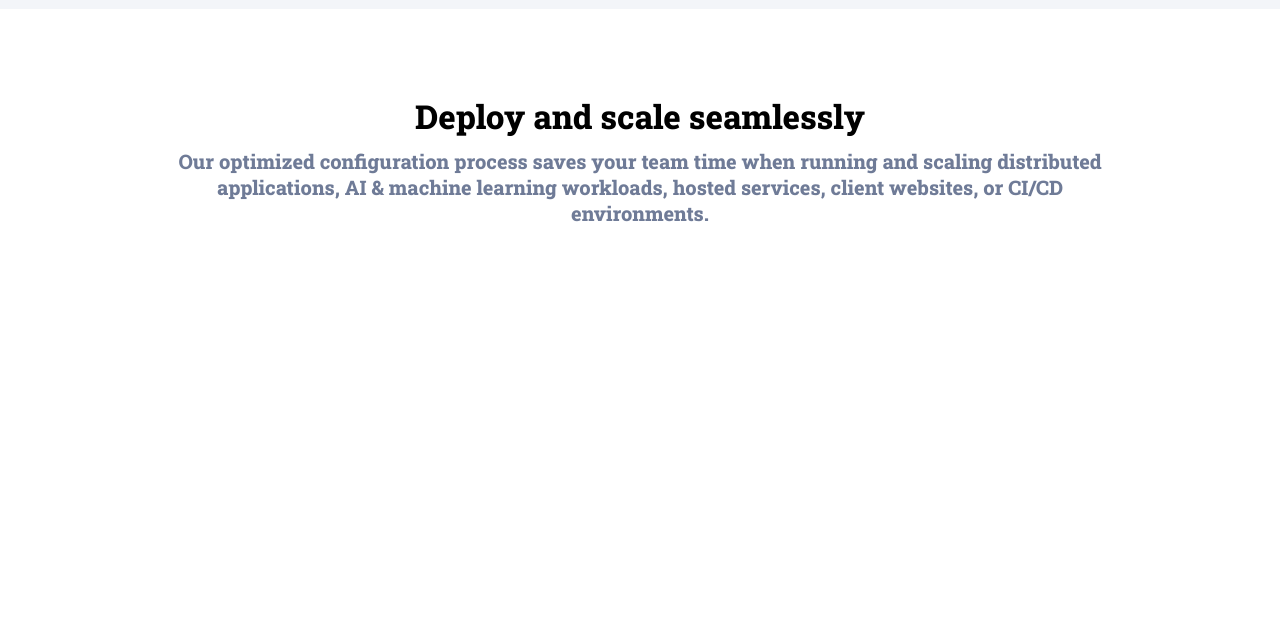
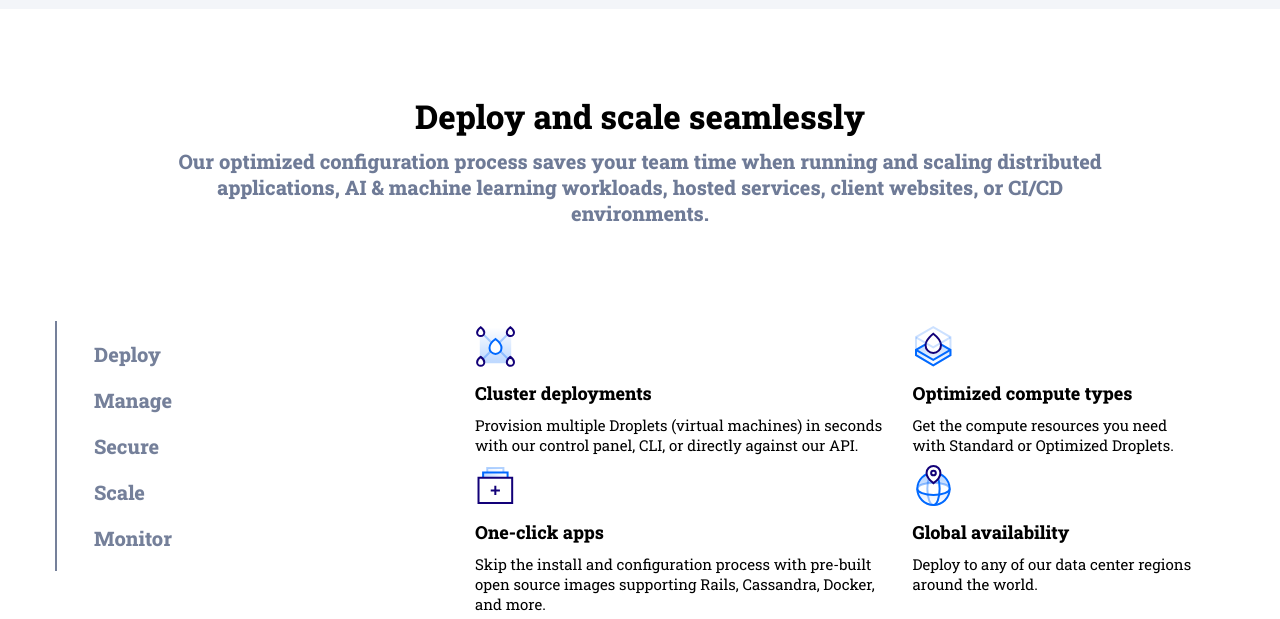
Before and after one commit to mauriziogiuffredi91/html-css-digitalocean, a plain HTML site: page index.html in a window 1280 px wide. Shown: the part 691-1310 px from the top of the page. Before the commit the page ends 1012 px from the top, so only its background shows below. Drawn offline with Linux system fonts and the light colour scheme.

Commit message:
add sidebar

```diff
--- a/css/main.css
+++ b/css/main.css
@@ -2,6 +2,7 @@ h1,
 h2,
 h3,
 h4,
+h5,
 p{
     margin: 0;
     padding: 0;
@@ -276,12 +277,12 @@ li a{
         width: 13%;
         padding-left: 60px;
         vertical-align: middle;
+    }
 
 
 
 
 
-    }
     .section_loghi .log img{
         width: 140px;
     }
@@ -326,6 +327,39 @@ li a{
     padding: 10px 80px;
 
 }
+
+.sidebar-box .sidebar{
+    border-left: 2px solid #75809a;
+    padding-left: 37px;
+
+}
+.sidebar-box .sidebar li{
+    display: block;
+    margin:20px 0;
+    list-style: none;
+
+
+}
+
+.sidebar-box .sidebar h4{
+    color: #75809a;
+    font-size: 20px;
+}
+
+.sidebar-box .box-content{
+    margin: 5px 0;
+
+}
+
+.sidebar-box .box-content h4{
+    margin: 10px 0;
+    font-size: 18px;
+}
+
+.sidebar-box .box-content p{
+    font-size: 15px;
+}
+
 /* section choiche */
 
 .section_choiche{
--- a/index.html
+++ b/index.html
@@ -231,10 +231,106 @@
             </div>
 
 
+        </div>
+
+        <div class="sidebar-box col-xs-12 col-sm-12 col-md-12 col-lg-12">
+
+            <div class="container">
+                <div class="sidebar col-xs-12 col-sm-3 col-md-4 col-lg-4">
+                    <ul>
+                        <li>
+                            <h4>Deploy</h4>
+                        </li>
+
+                        <li>
+                            <h4>Manage</h4>
+                        </li>
+
+                        <li>
+                            <h4>Secure</h4>
+                        </li>
+
+                        <li>
+                            <h4>Scale</h4>
+                        </li>
+
+                        <li>
+                            <h4>Monitor</h4>
+                        </li>
+                    </ul>
+
+                </div>
 
 
 
+                <div class="contenitore-box-mini col-xs-12 col-sm-9 col-md-8 col-lg-8">
+
+                    <div class="container">
+
+                        <div class="box-content col-xs-12 col-sm-6 col-md-7 col-lg-7 ">
+                            <img src="./img/cluster-deploy.svg" alt="img cluster">
+                            <h4>Cluster deployments</h4>
+
+                            <p>
+                              Provision multiple Droplets (virtual machines)
+                              in seconds with our control panel, CLI, or directly
+                              against our API.
+                            </p>
+
+                        </div>
+
+                        <div class="box-content col-xs-12 col-sm-6 col-md-5 col-lg-5 ">
+                            <img src="./img/optimized-compute.svg" alt="img cluster">
+                            <h4>Optimized compute types</h4>
+
+                            <p>
+                              Get the compute resources you need with Standard or Optimized
+                              Droplets.
+                            </p>
+
+                        </div>
+
+                        <div class="box-content col-xs-12 col-sm-5 col-md-7 col-lg-7 ">
+                            <img src="./img/one-click.svg" alt="img cluster">
+                            <h4>One-click apps</h4>
+
+                            <p>
+                              Skip the install and configuration process with pre-built
+                              open source images supporting Rails, Cassandra, Docker, and more.
+                            </p>
+
+                        </div>
+
+                        <div class="box-content col-xs-12 col-sm-5 col-md-5 col-lg-5 ">
+                            <img src="./img/global.svg" alt="img cluster">
+                            <h4>Global availability</h4>
+
+                            <p>
+                              Deploy to any of our data center regions around the world.
+                            </p>
+
+                        </div>
+
+                    </div>
+
+
+
+
+
+
+
+                </div>
+
+
+
+
+            </div>
+
+
         </div>
+
+
+
 
 
 
```
